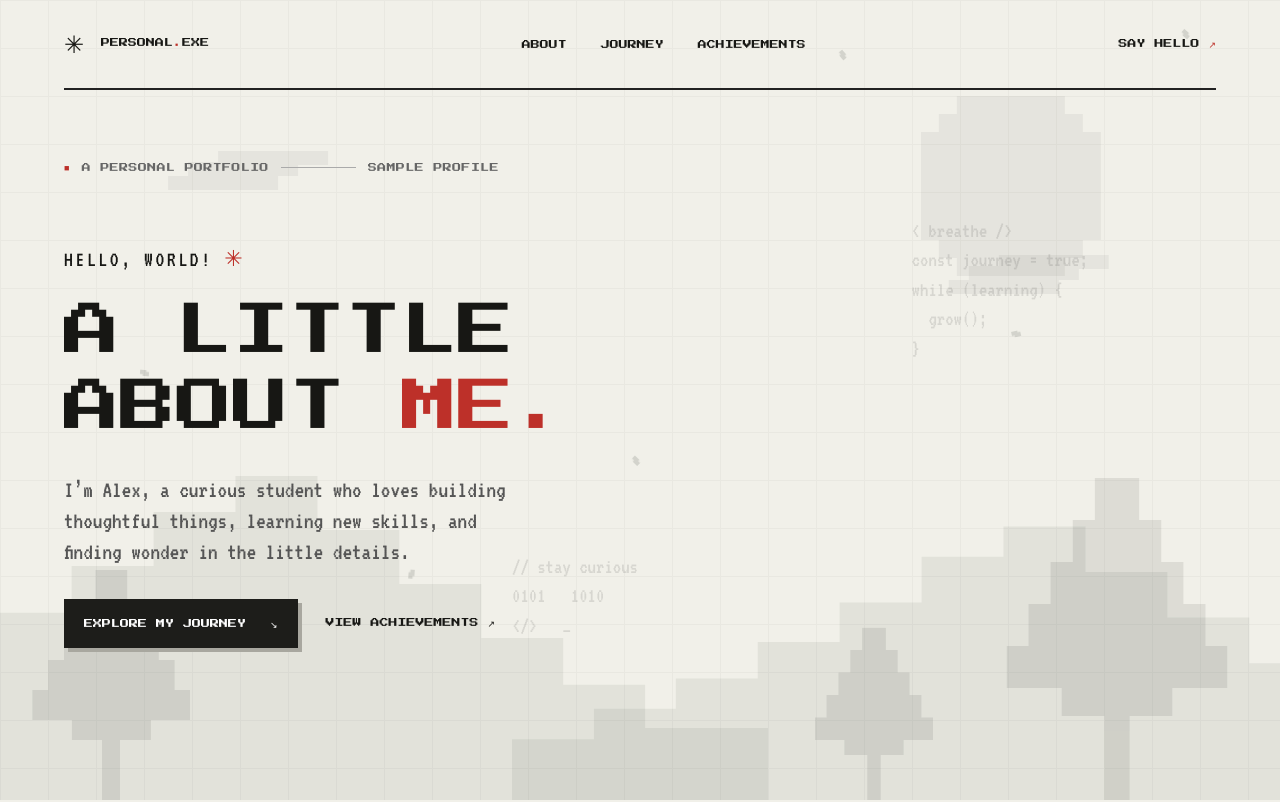
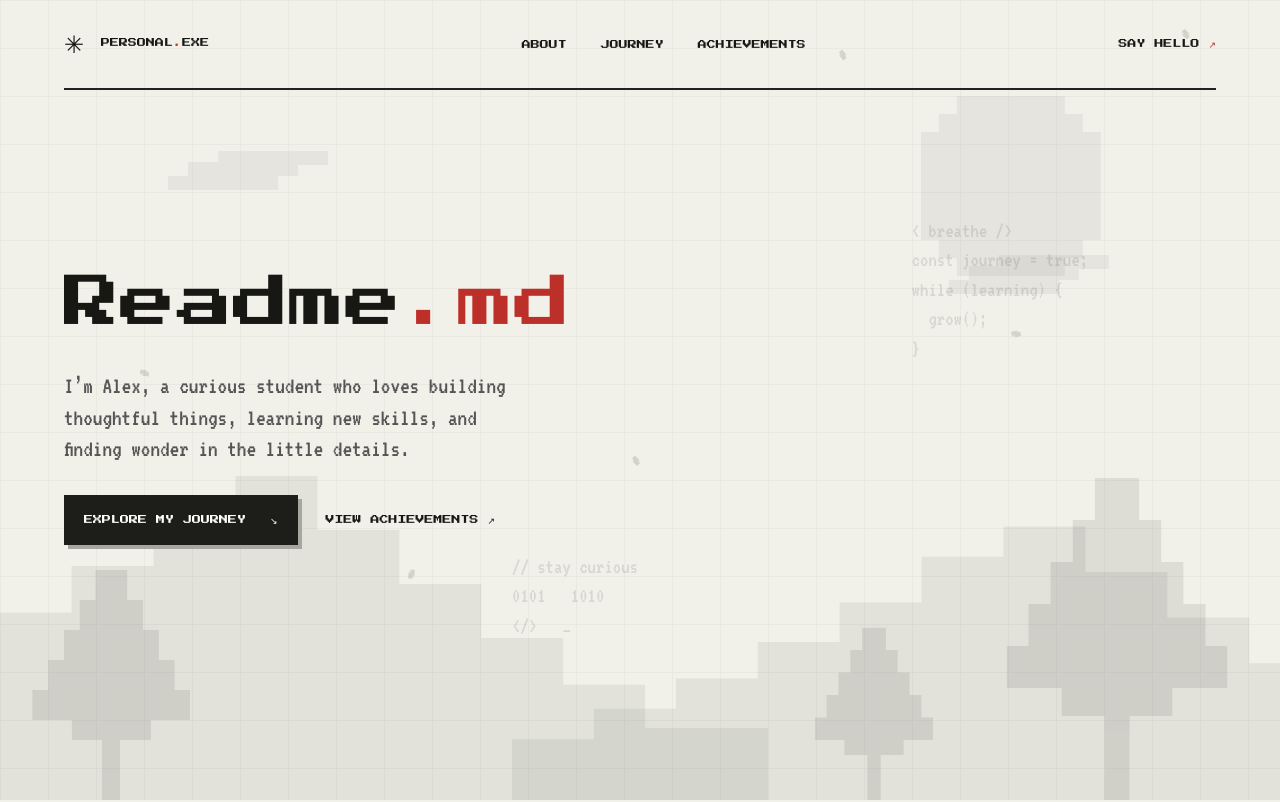
Before and after one commit to zephyrthu-exe/personal-portfolio, a React (Vite) app: page / in a window 1280 px wide. Shown: the top 802 px of the page. Built offline with nearby package versions, Linux system fonts and the light colour scheme.

Commit message:
Simplify portfolio introduction

```diff
--- a/src/main.tsx
+++ b/src/main.tsx
@@ -59,7 +59,7 @@ function App() {
  {loading && <div className="loader" role="status" aria-label="Koala is initiating the portfolio!"><div className="loader-inner"><div className="loading-bar-wrap"><div className="loading-runner" aria-hidden="true" style={{left: `${progress / 18 * 100}%`}}><svg viewBox="0 0 56 36" shapeRendering="crispEdges"><path fill="#171714" d="M7 15h3v-3h3V9h14v2h3v2h3v4h3v9h-3v2H12v-2H9v-3H7z"/><path fill="#f1f0e9" d="M10 16h3v-3h3v-2h10v2h3v2h3v3h2v6h-3v2H13v-2h-3z"/><path fill="#171714" d="M31 8h2V5h7v2h3v4h3v3h2v9h-2v2H34v-2h-3v-3h-2V12h2z"/><path fill="#f1f0e9" d="M33 10h2V8h4v2h3v3h3v2h1v6h-2v2H35v-2h-2v-2h-2v-6h2z"/><path fill="#171714" d="M28 5h2V3h5v2h2v5h-2v2h-5v-2h-2zM41 14h2v2h-2zm3 3h4v5h-4z"/><path fill="#f1f0e9" d="M30 5h4v4h-4z"/><path className="runner-leg back-leg" fill="#171714" d="M12 24h3v7h-3z"/><path className="runner-leg front-leg" fill="#171714" d="M17 25h3v7h-3z"/><path className="runner-leg back-leg" fill="#171714" d="M27 25h3v7h-3z"/><path className="runner-leg front-leg" fill="#171714" d="M32 24h3v7h-3z"/></svg></div><div className="loading-track">{Array.from({length: 18}, (_, i) => <span className={`loading-block${i < progress ? " is-filled" : ""}`} key={i} />)}</div></div><div className="loading-label">Koala is initiating the portfolio!</div></div></div>}
  <div className="ambient" aria-hidden="true"><div className="ambient-grid"/><div className="ambient-sun"/><div className="ambient-cloud ac1"/><div className="ambient-cloud ac2"/><div className="ambient-mountain am1"/><div className="ambient-mountain am2"/><div className="ambient-tree at1"/><div className="ambient-tree at2"/><div className="ambient-tree at3"/><div className="woodland"><div className="woodland-hill"/><div className="waterfall"><i/><i/><i/></div><div className="bamboo b1"/><div className="bamboo b2"/><div className="bamboo b3"/><div className="woodland-moon"/></div><div className="leaves"><i/><i/><i/><i/><i/><i/></div><div className="ambient-code code1">&lt; breathe /&gt;<br/>const journey = true;<br/>while (learning) {'{'}<br/>&nbsp; grow();<br/>{'}'}</div><div className="ambient-code code2">// stay curious<br/>0101 &nbsp; 1010<br/>&lt;/&gt; &nbsp; _</div></div><div className="site">
  <header className="header wrap"><a className="brand" href="#top"><span className="brand-icon">✳</span> PERSONAL<span className="red">.</span>EXE</a><nav aria-label="Main navigation"><a href="#about">ABOUT</a><a href="#journey">JOURNEY</a><a href="#achievements">ACHIEVEMENTS</a></nav><a className="header-link" href="#contact">SAY HELLO <span>↗</span></a></header>
- <main id="top"><section className="hero wrap" id="about"><div className="hero-copy"><div className="eyebrow"><span className="blink">■</span> A PERSONAL PORTFOLIO <span className="eyebrow-line" /> SAMPLE PROFILE</div><p className="hello">HELLO, WORLD! <span>✳</span></p><h1>A LITTLE<br/>ABOUT <em>ME.</em></h1><p className="intro">I’m Alex, a curious student who loves building thoughtful things, learning new skills, and finding wonder in the little details.</p><div className="hero-actions"><a className="button" href="#journey">EXPLORE MY JOURNEY <span>↘</span></a><a className="text-link" href="#achievements">VIEW ACHIEVEMENTS <span>↗</span></a></div></div>
+ <main id="top"><section className="hero wrap" id="about"><div className="hero-copy"><h1>Readme<span className="red">.md</span></h1><p className="intro">I’m Alex, a curious student who loves building thoughtful things, learning new skills, and finding wonder in the little details.</p><div className="hero-actions"><a className="button" href="#journey">EXPLORE MY JOURNEY <span>↘</span></a><a className="text-link" href="#achievements">VIEW ACHIEVEMENTS <span>↗</span></a></div></div>
 </section>
 
  <section className="section wrap" id="journey"><div className="section-head"><div><h2>HOW I <span>EVOLVE UwU</span></h2></div></div><ol className="timeline" aria-label="Sample education timeline">{milestones.map((item, index) => <li className="timeline-item" key={item.title}><div className="timeline-portrait"><Koala stage={index}/><span className="portrait-number">0{index + 1}</span></div><div className="timeline-content"><span className="timeline-years">{item.years}</span><h3>{item.title}</h3><p className="timeline-place">{item.place}</p><p className="timeline-description">{item.description}</p><span className="timeline-achievement">✳ &nbsp; {item.achievement}</span></div></li>)}</ol></section>
```
